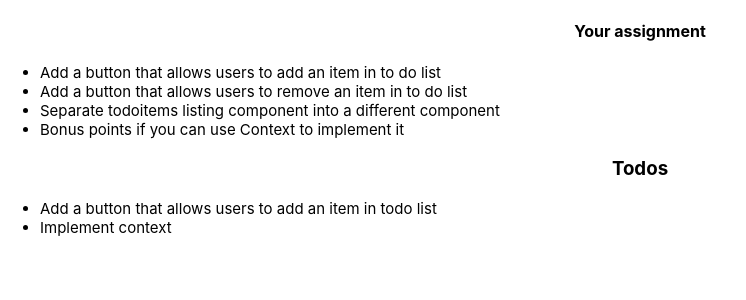
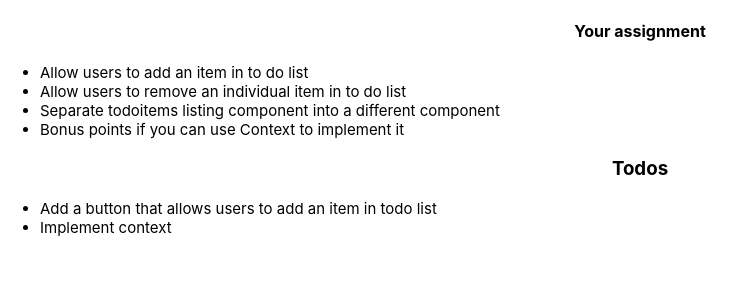
Before and after one commit to MohitDhungana/react-challenge-1, a React (Create React App) app: page / in a window 1280 px wide. Shown: the top 300 px of the page, without its empty margins (0-746 px from the left). Built offline with nearby package versions, Linux system fonts and the light colour scheme.

Commit message:
Make changes to the question

```diff
--- a/src/App.js
+++ b/src/App.js
@@ -11,9 +11,9 @@ function App() {
       <section>
         <h4>Your assignment</h4>
         <ul className="assignment-tasks">
-          <li>Add a button that allows users to add an item in to do list</li>
+          <li>Allow users to add an item in to do list</li>
           <li>
-            Add a button that allows users to remove an item in to do list
+            Allow users to remove an individual item in to do list
           </li>
           <li>
             Separate todoitems listing component into a different component
```
